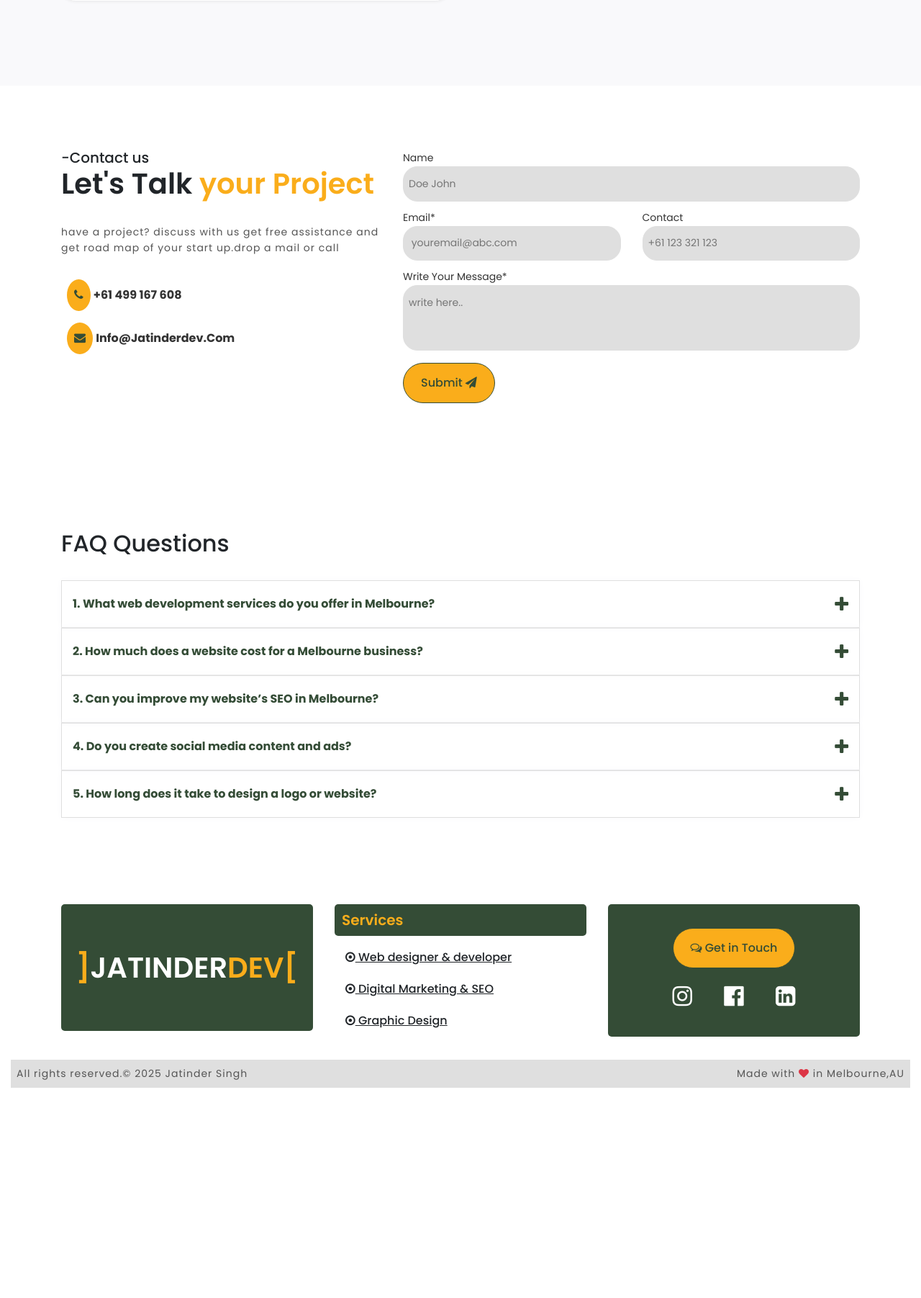
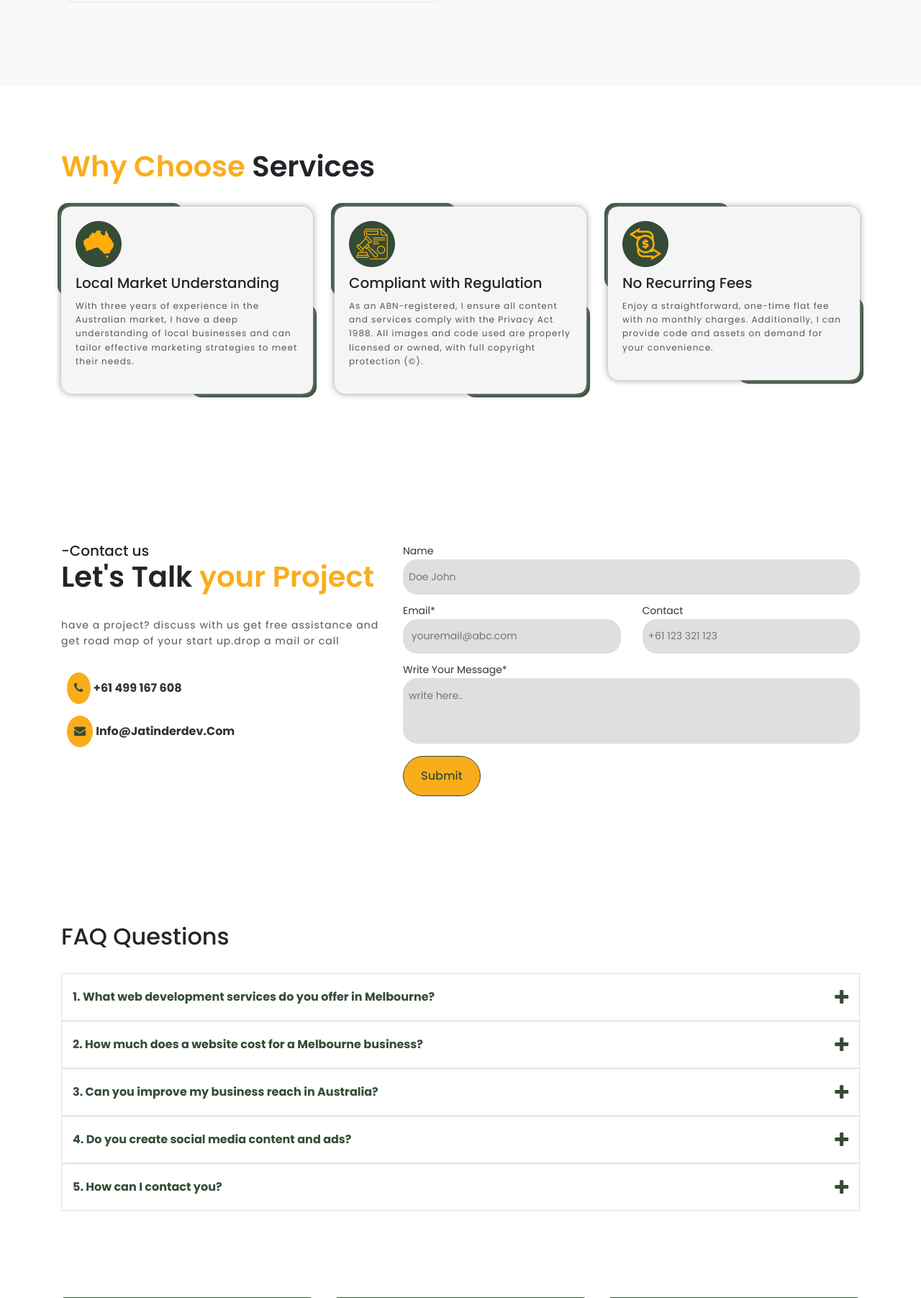
Before and after one commit to jatinderdevs/portfolio, a PHP site: page / in a window 1280 px wide. Shown: the part 3514-5317 px from the top of the page at 72% size. Before the commit the page ends 5025 px from the top, so only its background shows below. Run offline with PHP 8.4, Linux system fonts and the light colour scheme; some libraries are stand-ins or nearby versions.

Commit message:
update the content and faq and check robot google

```diff
--- a/css/stylesheet.css
+++ b/css/stylesheet.css
@@ -15,6 +15,7 @@ html {
 body {
   font-family: "Poppins", sans-serif !important;
   position: relative;
+  overflow-x: hidden;
 }
 .loader {
   position: fixed;
@@ -293,6 +294,57 @@ h1>span{
   width: 100%;
   height: 350px;
 }
+.whychoose{
+  background: #f5f5f5;
+  padding: 20px;
+  border-radius: 15px;
+  position: relative;
+  box-shadow:  0 0 10px #999;
+  margin-bottom: 30px;
+}
+.whychoose:hover{
+  box-shadow: unset;
+}
+.whychoose h5{
+  margin: 0;
+  padding: 10px 0;
+}
+.whychoose p{
+  font-size: 12px;
+}
+
+.whychoose::before{
+
+      content: '';
+      position: absolute;
+      top: -5px;
+      left: -5px;
+      z-index: -1;
+      width: 50%;
+      height: 50%;
+      border-radius: 15px;
+           border-top: 6px solid;
+      border-left: 6px solid;
+}
+.whychoose::after {
+     content: '';
+      position: absolute;
+      bottom: -5px;
+      right: -5px;
+      width: 50%;
+      height: 50%;
+      border-radius: 15px;
+  z-index: -1;
+      border-bottom: 6px solid;
+      border-right: 6px solid;
+    }
+  .whychoose:nth-child(1) { --border-color: var(--color); }
+    .whychoose:nth-child(2) { --border-color: #e94e77; }
+    .whychoose:nth-child(3) { --border-color: #f5a623; }
+
+    .whychoose::before, .whychoose::after {
+      border-color: var(--border-color);
+    }
 .testi{
   background: #f9f9fb;
 }
--- a/include/footer.php
+++ b/include/footer.php
@@ -65,3 +65,19 @@ s0.parentNode.insertBefore(s1,s0);
         api_public_key: "5c53246b30a16d97f0f9fed7ae485b32",
       });
     </script>
+
+
+     <script src="https://www.google.com/recaptcha/api.js"></script>
+
+
+      <script>
+   function onSubmit(token) {
+
+    if (document.getElementById("query-form").checkValidity()) {
+      document.getElementById("query-form").submit();
+    } else {
+      document.getElementById("query-form").reportValidity(); // Show validation errors
+    }
+
+   }
+ </script>
--- a/include/testiFaq.php
+++ b/include/testiFaq.php
@@ -97,7 +97,7 @@
                         </div>
                         <div class="collapse" id="faq2" data-parent="#accordion">
                           <div class="answer">
-                            <p>I provide full-stack web development, including responsive websites, eCommerce platforms (Shopify, WooCommerce), WordPress sites, and custom web applications. Based in Melbourne, I create tailored, SEO-friendly solutions to help your business grow online. <a href="/contact-us.php">Contact me</a> for a free quote!</p>
+                            <p>I provide full-stack web development, including responsive websites and customize web application to automate manual process. Based in Melbourne, I create tailored, SEO-friendly solutions to help your business grow online. <a class="btn-link" href="contact-us">Contact me</a> for a free quote!</p>
                           </div>
                         </div>
                       </div>
@@ -110,20 +110,20 @@
                         </div>
                         <div class="collapse" id="faq3" data-parent="#accordion">
                           <div class="answer">
-                            <p>Website costs vary based on complexity, from $1,000 for a simple WordPress site to $5,000+ for custom eCommerce platforms. I offer affordable, transparent pricing for Melbourne businesses. <a href="/contact-us.php">Let’s discuss</a> your needs for a personalized quote!</p>
+                            <p>Website costs vary based on complexity, feature and add-on services like content writing, SEO, Graphic desing elements. I offer affordable, transparent pricing for Melbourne businesses. <a class="btn-link" href="contact-us">Let’s connect</a> and get free in-person consultation</p>
                           </div>
                         </div>
                       </div>
                       <div class="faq-quest">
                         <div class="questionBar">
                             <a data-toggle="collapse" href="#faq04" role="button" aria-expanded="false" aria-controls="collapseExample">
-                                3. Can you improve my website’s SEO in Melbourne?
+                                3. Can you improve my business reach in Australia?
                             </a>
                             <i class="fa fa-plus" aria-hidden="true"></i>
                         </div>
                         <div class="collapse" id="faq04" data-parent="#accordion">
                           <div class="answer">
-                            <p>Yes! I specialize in SEO services, including keyword research, on-page optimization, and local SEO to boost your rankings in Melbourne. My strategies drive traffic and visibility. <a href="/contact">Get a free SEO audit</a> today!</p>
+                            <p>Yes! I specialize in SEO services, including keyword research, on-page optimization, and local SEO to boost your rankings on Google and social media to help your business to reach the potiential customers/users. My strategies drive traffic and visibility. Get a free SEO report <a class="btn-link" href="contact-us">Contact me</a></p>
                           </div>
                         </div>
                       </div>
@@ -136,20 +136,20 @@
                         </div>
                         <div class="collapse" id="faq4" data-parent="#accordion">
                           <div class="answer">
-                            <p>Absolutely. I craft engaging social media content and manage ads (Instagram, Facebook, LinkedIn) to enhance your brand’s presence. My Melbourne-focused campaigns attract local customers. <a href="/contact">Contact me</a> to start!</p>
+                            <p>Absolutely. I craft engaging social media content and manage ads (Instagram, Facebook) to enhance your brand’s presence. My local market focused campaigns attract local customers. <a class="btn-link" href="contact-us">Contact me</a> to start!</p>
                           </div>
                         </div>
                       </div>
                       <div class="faq-quest">
                         <div class="questionBar">
                             <a data-toggle="collapse" href="#faq5" role="button" aria-expanded="false" aria-controls="collapseExample">
-                                5. How long does it take to design a logo or website?
+                                5. How can I contact you?
                             </a>
                             <i class="fa fa-plus" aria-hidden="true"></i>
                         </div>
                         <div class="collapse" id="faq5" data-parent="#accordion">
                           <div class="answer">
-                            <p>it depends on the complexity of project but most website complete in 2 Weeks . As a Melbourne freelancer, I deliver fast, high-quality designs and websites. <a href="/contact">Reach out</a> for a timeline!</p>
+                            <p>you can leave your message in <a class="btn-link" href="contact-us">query form</a> or you can call to the provided number. we will plan a suitable time to meet and discuss next steps about the services you are looking for. </p>
                           </div>
                         </div>
                       </div>
--- a/index.php
+++ b/index.php
@@ -288,6 +288,36 @@
                 </div>
             </div>
     </section>
+    <section>
+         <div class="container">
+            <h2 class="subHeading"><span>Why Choose</span> Services</h2>
+            <br>
+            <div class="row">
+                 <div class="col-md-4">
+                        <div class="whychoose local">
+                            <img src="img/australia.png" alt="">
+                            <h5>Local Market Understanding</h5>
+                            <p>With three years of experience in the Australian market, I have a deep understanding of local businesses and can tailor effective marketing strategies to meet their needs.</p>
+                        </div>
+                    </div>
+                    <div class="col-md-4">
+                        <div class="whychoose local">
+                            <img src="img/regulation.png" alt="">
+                            <h5>Compliant with Regulation</h5>
+                            <p>As an ABN-registered, I ensure all content and services comply with the Privacy Act 1988. All images and code used are properly licensed or owned, with full copyright protection (©).</p>
+                        </div>
+                    </div>
+                    <div class="col-md-4">
+                        <div class="whychoose local">
+                            <img src="img/save-money.png" alt="">
+                            <h5>No Recurring Fees</h5>
+                            <p>Enjoy a straightforward, one-time flat fee with no monthly charges. Additionally, I can provide code and assets on demand for your convenience.</p>
+                        </div>
+                    </div>
+
+            </div>
+        </div>
+    </section>
     <section class="contact" id="contact">
         <div class="container">
 
@@ -309,8 +339,8 @@
                     </div>
                 </div>
                 <div class="col-md-7">
-                    <div class="contactform" data-aos="fade-left">
-                        <form action="email" method="post">
+                    <div class="contactform" data-aos="fade-left" >
+                        <form action="email" method="post" id="query-form">
                             <label for="">name</label>
                             <input type="text" name="name"  placeholder="Doe John" id="name" class="txtbox">
                             <div class="row">
@@ -328,8 +358,10 @@
                             <textarea required name="message" placeholder="write here.." id="message" cols="20" class="txtbox" rows="3"></textarea>
 
 
-                            <button type="submit" class="btn  custmbtn">Submit <i class="fa fa-send"></i>
-                            </button>
+                            <button class="g-recaptcha btn  custmbtn"
+                            data-sitekey="6LeCUlorAAAAAN-YsaaKqxfFnfWa30DOSn9kCUi1"
+                            data-callback='onSubmit'
+                            data-action='submit' type="submit">Submit</button>
                         </form>
                     </div>
                 </div>
```
Also changed, not shown: contact-us.php (+6 -3 lines), digital-marketing-and-SEO.php (+5 -3 lines), email.php (+31 -4 lines), web-developer-designer.php (+5 -3 lines), img/australia.png (added), img/regulation.png (added), img/save-money.png (added), 1 other file.
